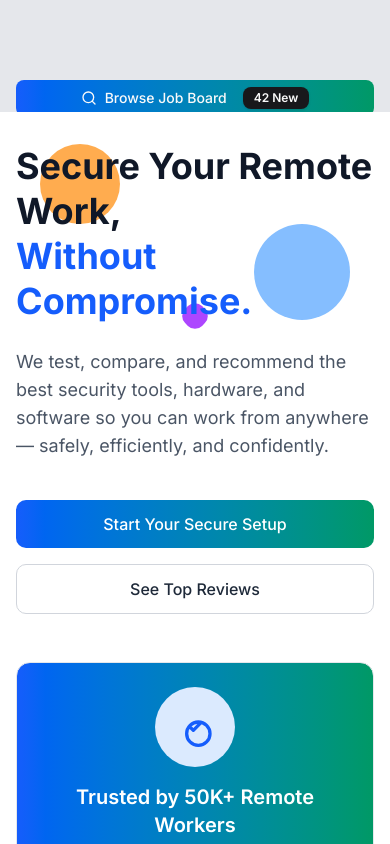
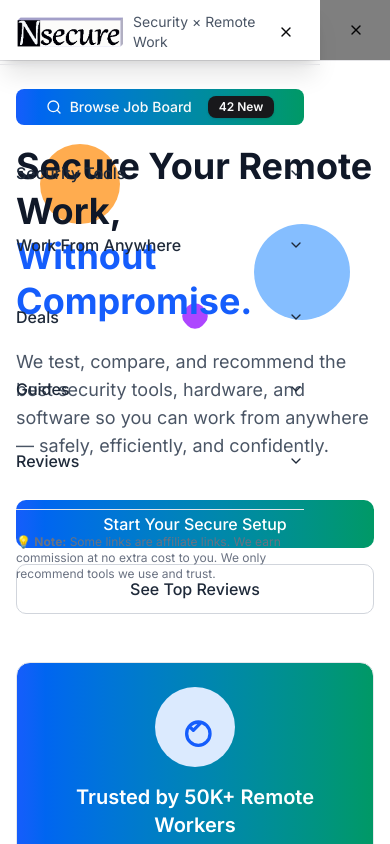
Before and after one commit to witos44/cms-frontend, a Next.js app: page / in a window 390 px wide. Both pictures are taken after a click on the button 356 px from the left and 30 px from the top of the page. Shown: the top 844 px of the page. Built offline with nearby package versions, Linux system fonts and the light colour scheme.

Commit message:
change mobile menu option

```diff
--- a/components/MainNav.tsx
+++ b/components/MainNav.tsx
@@ -27,9 +27,9 @@ export default function MainNav() {
           </span>
         </Link>
 
-        {/* Desktop Navigation - Updated with integrated content */}
+        {/* Desktop Navigation */}
         <div className="hidden md:flex items-center space-x-6">
-          {/* Security Tools - From Protect Yourself Online */}
+          {/* Security Tools */}
           <NavDesktopItem title="Security Tools" icon={<Shield size={14} />}>
             <div className="grid grid-cols-2 gap-4 p-4 w-[500px]">
               <div>
@@ -52,7 +52,7 @@ export default function MainNav() {
             </div>
           </NavDesktopItem>
 
-          {/* Work From Anywhere - From Start Remote Working */}
+          {/* Work From Anywhere */}
           <NavDesktopItem title="Work From Anywhere" icon={<Briefcase size={14} />}>
             <div className="grid grid-cols-2 gap-4 p-4 w-[500px]">
               <div>
@@ -77,7 +77,7 @@ export default function MainNav() {
             </div>
           </NavDesktopItem>
 
-          {/* Deals - From Best Tools */}
+          {/* Deals */}
           <NavDesktopItem title="Deals" icon={<Tag size={14} />}>
             <div className="p-4 w-[350px]">
               <div className="mb-4">
@@ -112,7 +112,7 @@ export default function MainNav() {
             </div>
           </NavDesktopItem>
 
-          {/* Guides - Integrated security + remote work */}
+          {/* Guides */}
           <NavDesktopItem title="Guides" icon={<BookOpen size={14} />}>
             <div className="grid grid-cols-2 gap-4 p-4 w-[500px]">
               <div>
@@ -132,7 +132,7 @@ export default function MainNav() {
             </div>
           </NavDesktopItem>
 
-          {/* Reviews - From Best Tools reviews */}
+          {/* Reviews */}
           <NavDesktopItem title="Reviews" icon={<Star size={14} />}>
             <div className="p-4 w-[300px]">
               <div className="mb-4">
@@ -177,7 +177,7 @@ export default function MainNav() {
           </Button>
         </div>
 
-        {/* Mobile Trigger & CTA */}
+        {/* Mobile Trigger */}
         <div className="flex items-center gap-2">
           <Button
             asChild
@@ -200,10 +200,34 @@ export default function MainNav() {
         </div>
       </div>
 
-      {/* Mobile Drawer */}
+      {/* Mobile Drawer with Slide Animation */}
       {mobileMenuOpen && (
-        <div className="md:hidden fixed inset-0 z-50 bg-gray-200 overflow-y-auto pt-20 pb-8 px-4">
-          <div className="space-y-6">
+        <>
+          {/* Overlay */}
+          <div
+            className="fixed inset-0 bg-black/50 z-40 md:hidden"
+            onClick={() => setMobileMenuOpen(false)}
+          />
+
+          {/* Drawer */}
+          <div className="md:hidden fixed left-0 top-0 z-50 w-80 h-full bg-white shadow-xl transform transition-transform duration-300 ease-in-out">
+            <div className="flex justify-between items-center px-4 py-3 border-b">
+              <Link href="/" className="flex items-center gap-2">
+                <img src="/nsecure.png" alt="SecureRemote" className="h-8 w-auto" />
+                <span className="text-sm text-gray-600">
+                  Security × Remote Work
+                </span>
+              </Link>
+              <Button
+                variant="ghost"
+                size="icon"
+                onClick={() => setMobileMenuOpen(false)}
+              >
+                <X size={24} />
+              </Button>
+            </div>
+
+            <div className="p-4 pt-6 space-y-6">
               {/* Job Board CTA */}
               <div className="mb-6">
                 <Button
@@ -331,6 +355,7 @@ export default function MainNav() {
               </div>
             </div>
           </div>
+        </>
       )}
     </nav>
   );
```
Lines whose indentation alone changed are shown as unchanged.
